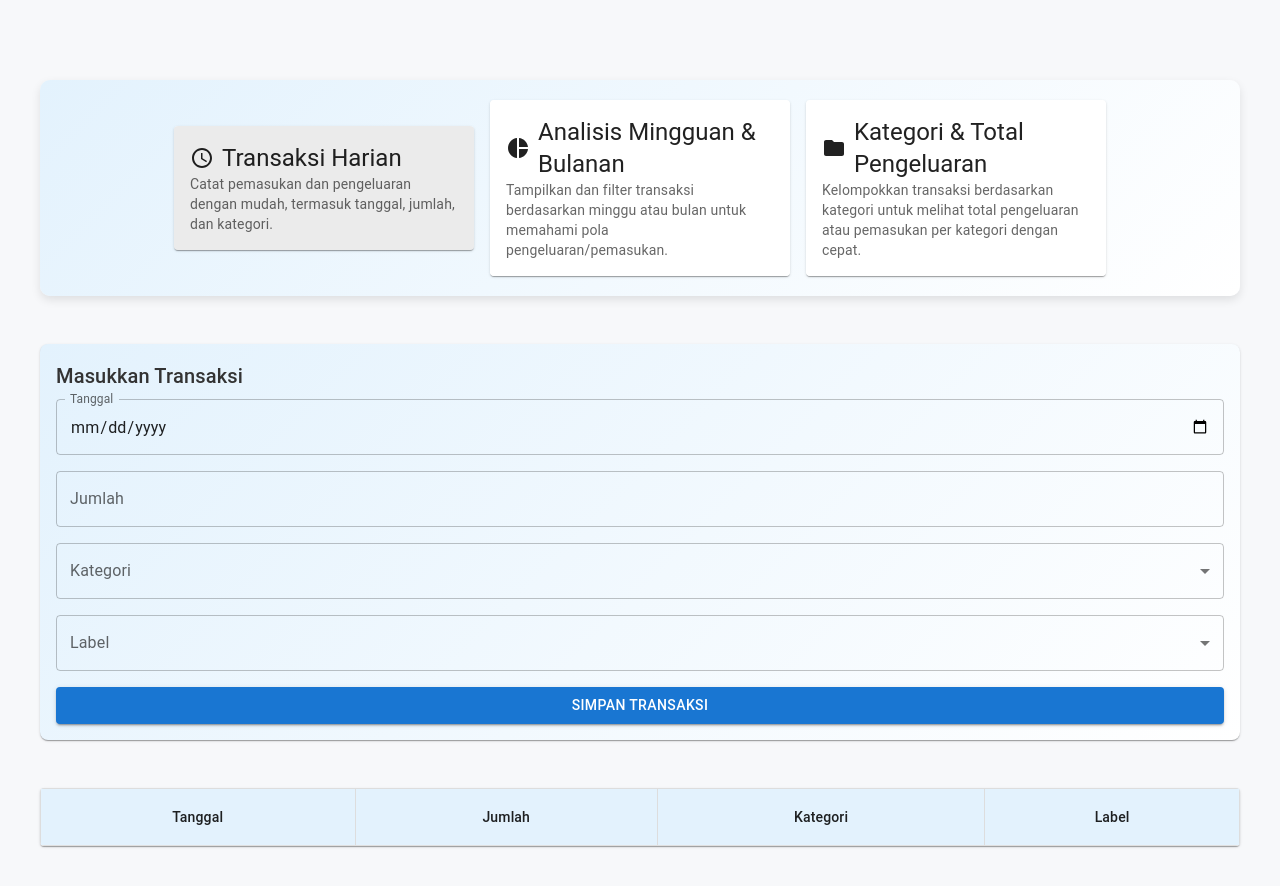
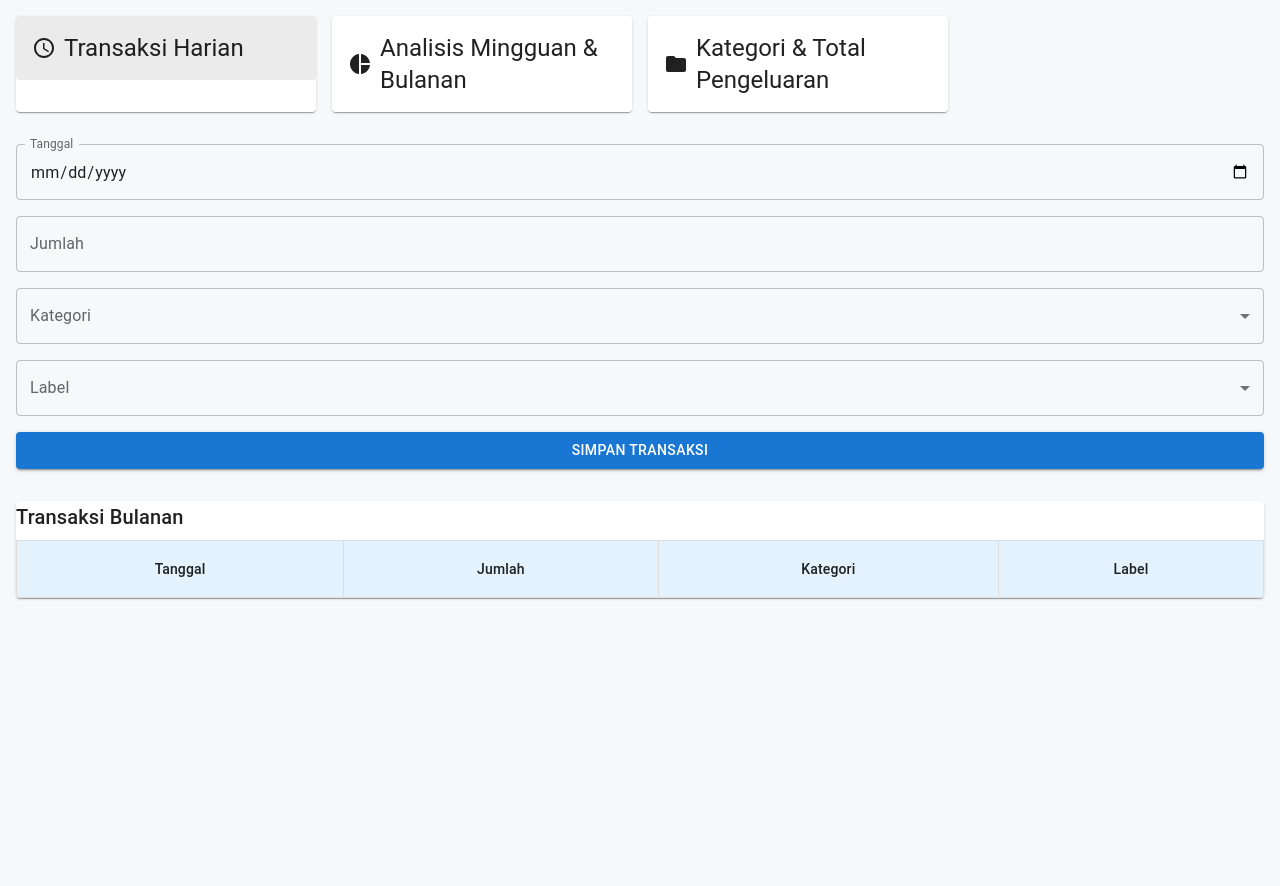
Before and after one commit to zulfianarahmi/financial-tracker, a React (Create React App) app: page /tracker in a window 1280 px wide. Shown: the top 886 px of the page. After the commit the page ends 800 px from the top, so only its background shows below. Built offline with nearby package versions, Linux system fonts and the light colour scheme.

Commit message:
Refactor FinancialTracker component to streamline card rendering and enhance transaction input form with reusable table component

```diff
--- a/src/components/FinancialTracker.js
+++ b/src/components/FinancialTracker.js
@@ -23,27 +23,9 @@ import { AccessTime, PieChart, Folder } from "@mui/icons-material";
 import "./FeaturesPage.css";
 
 const cards = [
-  {
-    id: 1,
-    title: "Transaksi Harian",
-    description:
-      "Catat pemasukan dan pengeluaran dengan mudah, termasuk tanggal, jumlah, dan kategori.",
-    icon: <AccessTime />,
-  },
-  {
-    id: 2,
-    title: "Analisis Mingguan & Bulanan",
-    description:
-      "Tampilkan dan filter transaksi berdasarkan minggu atau bulan untuk memahami pola pengeluaran/pemasukan.",
-    icon: <PieChart />,
-  },
-  {
-    id: 3,
-    title: "Kategori & Total Pengeluaran",
-    description:
-      "Kelompokkan transaksi berdasarkan kategori untuk melihat total pengeluaran atau pemasukan per kategori dengan cepat.",
-    icon: <Folder />,
-  },
+  { id: 1, title: "Transaksi Harian", icon: <AccessTime /> },
+  { id: 2, title: "Analisis Mingguan & Bulanan", icon: <PieChart /> },
+  { id: 3, title: "Kategori & Total Pengeluaran", icon: <Folder /> },
 ];
 
 function FinancialTracker() {
@@ -54,53 +36,67 @@ function FinancialTracker() {
     category: "",
     label: "",
   });
-  const [transactions, setTransactions] = React.useState([]); // Array untuk menyimpan semua transaksi
+  const [transactions, setTransactions] = React.useState([]);
 
-  const handleInputChange = (e) => {
+  const handleInputChange = (e) =>
     setTransaction({ ...transaction, [e.target.name]: e.target.value });
-  };
 
   const handleFormSubmit = (e) => {
     e.preventDefault();
-    setTransactions([...transactions, transaction]); // Tambahkan transaksi baru ke dalam array
-    setTransaction({ date: "", amount: "", category: "", label: "" }); // Reset form
+    setTransactions([...transactions, transaction]);
+    setTransaction({ date: "", amount: "", category: "", label: "" });
   };
 
+  // Filter berdasarkan bulan
+  const getMonthlyTransactions = () => {
+    const currentYear = new Date().getFullYear();
+    const currentMonth = new Date().getMonth();
+    return transactions.filter((t) => {
+      const date = new Date(t.date);
+      return (
+        date.getFullYear() === currentYear && date.getMonth() === currentMonth
+      );
+    });
+  };
+
+  // Komponen Tabel Reusable
+  const TransactionTable = ({ title, data }) => (
+    <TableContainer component={Paper} sx={{ marginTop: 4 }}>
+      <Typography variant="h6" gutterBottom>
+        {title}
+      </Typography>
+      <Table>
+        <TableHead>
+          <TableRow>
+            <TableCell align="center">Tanggal</TableCell>
+            <TableCell align="center">Jumlah</TableCell>
+            <TableCell align="center">Kategori</TableCell>
+            <TableCell align="center">Label</TableCell>
+          </TableRow>
+        </TableHead>
+        <TableBody>
+          {data.map((t, index) => (
+            <TableRow key={index}>
+              <TableCell align="center">{t.date}</TableCell>
+              <TableCell align="center">{t.amount}</TableCell>
+              <TableCell align="center">{t.category}</TableCell>
+              <TableCell align="center">{t.label}</TableCell>
+            </TableRow>
+          ))}
+        </TableBody>
+      </Table>
+    </TableContainer>
+  );
+
   return (
-    <Box
-      sx={{
-        display: "flex",
-        flexDirection: "column",
-        justifyContent: "flex-start",
-        alignItems: "center",
-        minHeight: "100vh",
-        paddingTop: "10vh",
-        paddingBottom: "20vh",
-        gap: 2,
-      }}
-    >
-      {/* Card Section */}
-      <Box
-        className="page-background"
-        sx={{
-          display: "flex",
-          justifyContent: "center",
-          alignItems: "center",
-          flexWrap: "wrap",
-          gap: 2,
-          width: "100%",
-          maxWidth: 1200,
-        }}
-      >
+    <Box sx={{ padding: 2, minHeight: "100vh" }}>
+      {/* Section Kartu */}
+      <Box sx={{ display: "flex", gap: 2, flexWrap: "wrap" }}>
         {cards.map((card, index) => (
-          <Card key={card.id} sx={{ width: 300 }} className="card">
+          <Card key={card.id} sx={{ width: 300 }}>
             <CardActionArea
               onClick={() => setSelectedCard(index)}
               sx={{
-                height: "100%",
-                "&:hover": {
-                  backgroundColor: "action.selected",
-                },
                 backgroundColor:
                   selectedCard === index ? "action.selected" : "inherit",
               }}
@@ -114,43 +110,22 @@ function FinancialTracker() {
                   {card.icon}
                   {card.title}
                 </Typography>
-                <Typography variant="body2" color="text.secondary">
-                  {card.description}
-                </Typography>
               </CardContent>
             </CardActionArea>
           </Card>
         ))}
       </Box>
 
-      {/* Input Transaksi Section */}
-      <Box
-        className="page-background"
-        component="form"
-        onSubmit={handleFormSubmit}
-        sx={{
-          width: "100%",
-          maxWidth: 1200,
-          marginTop: 4,
-          padding: 2,
-          backgroundColor: "#f9f9f9",
-          borderRadius: 2,
-          boxShadow: 1,
-        }}
-      >
-        <Typography variant="h6" component="div" gutterBottom>
-          Masukkan Transaksi
-        </Typography>
+      {/* Form Input */}
+      <Box component="form" onSubmit={handleFormSubmit} sx={{ marginTop: 4 }}>
         <TextField
           label="Tanggal"
           type="date"
           name="date"
           value={transaction.date}
           onChange={handleInputChange}
-          sx={{ width: "100%", marginBottom: 2 }}
-          InputLabelProps={{
-            shrink: true,
-          }}
+          sx={{ marginBottom: 2, width: "100%" }}
+          InputLabelProps={{ shrink: true }}
         />
         <TextField
           label="Jumlah"
@@ -158,7 +133,7 @@ function FinancialTracker() {
           name="amount"
           value={transaction.amount}
           onChange={handleInputChange}
-          sx={{ width: "100%", marginBottom: 2 }}
+          sx={{ marginBottom: 2, width: "100%" }}
         />
         <FormControl fullWidth sx={{ marginBottom: 2 }}>
           <InputLabel>Kategori</InputLabel>
@@ -166,7 +141,6 @@ function FinancialTracker() {
             name="category"
             value={transaction.category}
             onChange={handleInputChange}
-            label="Kategori"
           >
             <MenuItem value="Makanan">Makanan</MenuItem>
             <MenuItem value="Transportasi">Transportasi</MenuItem>
@@ -179,43 +153,21 @@ function FinancialTracker() {
             name="label"
             value={transaction.label}
             onChange={handleInputChange}
-            label="Label"
           >
             <MenuItem value="Primer">Kebutuhan Primer</MenuItem>
-            <MenuItem value="Sekunder">Sekunder</MenuItem>
+            <MenuItem value="Sekunder">Kebutuhan Sekunder</MenuItem>
           </Select>
         </FormControl>
-        <Button type="submit" variant="contained" color="primary" fullWidth>
+        <Button type="submit" variant="contained" fullWidth>
           Simpan Transaksi
         </Button>
       </Box>
 
-      {/* Tabel Data Transaksi */}
-      <TableContainer
-        component={Paper}
-        sx={{ width: "100%", maxWidth: 1200, marginTop: 4 }}
-      >
-        <Table>
-          <TableHead>
-            <TableRow>
-              <TableCell align="center">Tanggal</TableCell>
-              <TableCell align="center">Jumlah</TableCell>
-              <TableCell align="center">Kategori</TableCell>
-              <TableCell align="center">Label</TableCell>
-            </TableRow>
-          </TableHead>
-          <TableBody>
-            {transactions.map((t, index) => (
-              <TableRow key={index}>
-                <TableCell align="center">{t.date}</TableCell>
-                <TableCell align="center">{t.amount}</TableCell>
-                <TableCell align="center">{t.category}</TableCell>
-                <TableCell align="center">{t.label}</TableCell>
-              </TableRow>
-            ))}
-          </TableBody>
-        </Table>
-      </TableContainer>
+      {/* Tabel Semua Transaksi */}
+      <TransactionTable
+        title="Transaksi Bulanan"
+        data={getMonthlyTransactions()}
+      />
     </Box>
   );
 }
```
